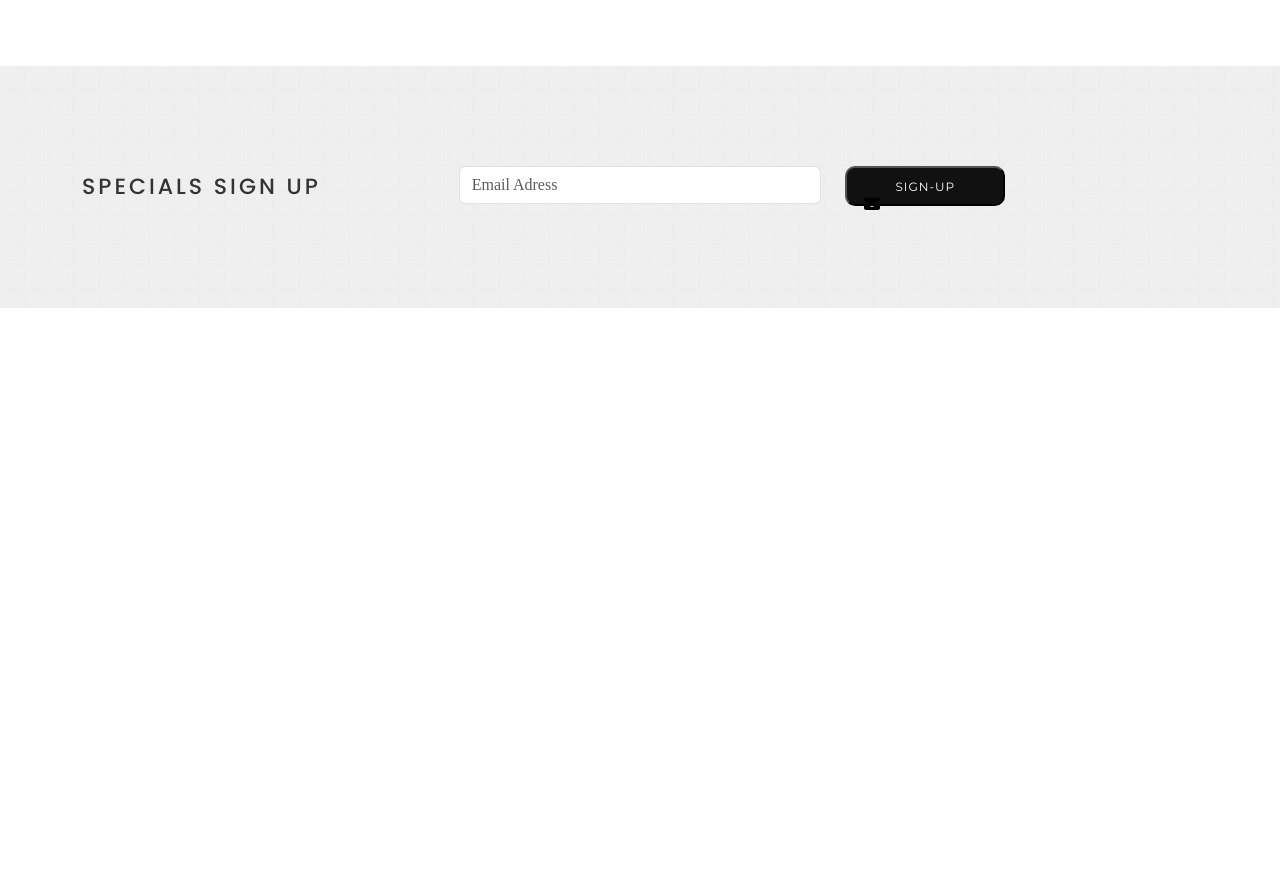
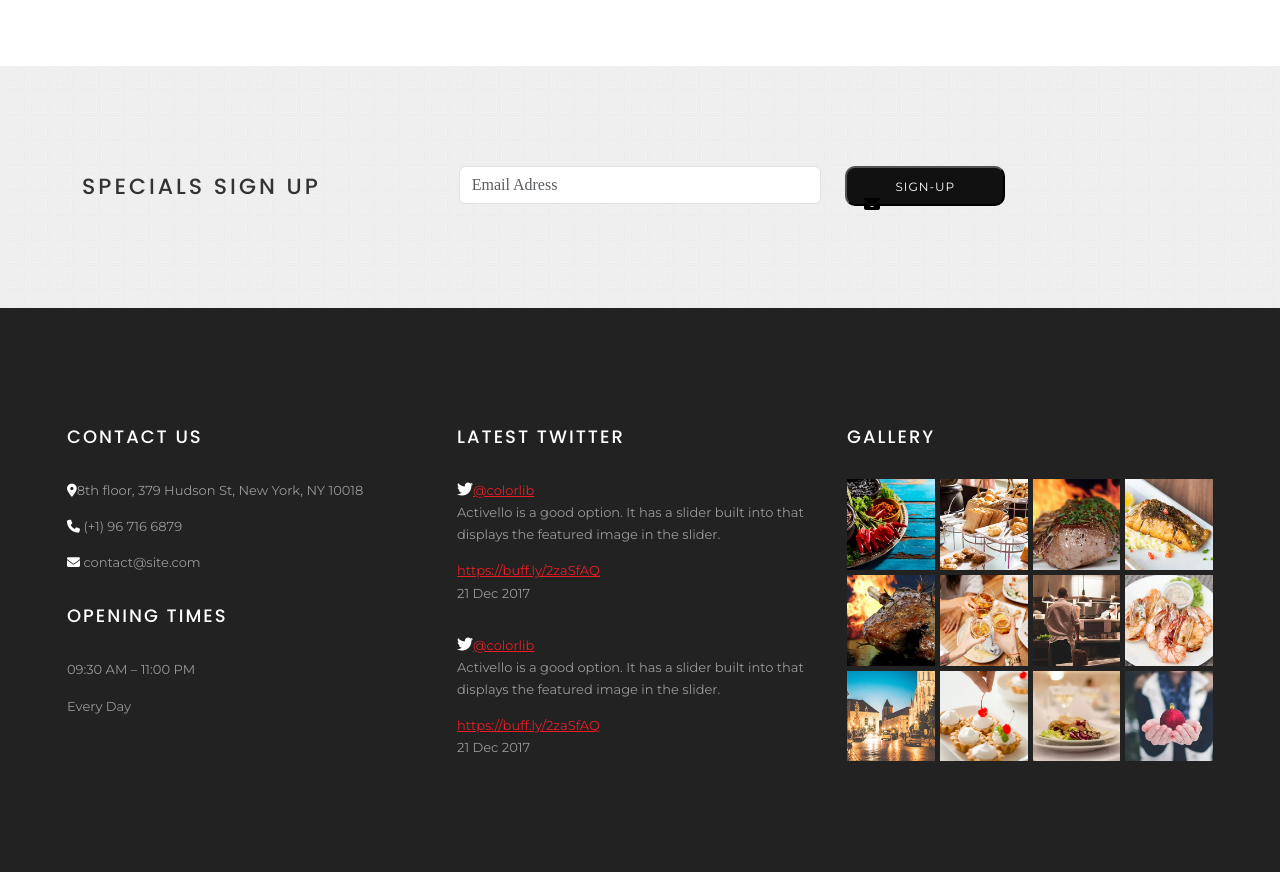
Before and after one commit to AytacEbilova/Restaurant-project, a plain HTML site: page index.html in a window 1280 px wide. Shown: the part 6576-7448 px from the top of the page. Before the commit the page ends 6884 px from the top, so only its background shows below. Drawn offline with nearby package versions, Linux system fonts and the light colour scheme.

Commit message:
footer-1 section completed

```diff
--- a/assests/sass/layout/_footer.scss
+++ b/assests/sass/layout/_footer.scss
@@ -0,0 +1,79 @@
+footer{
+    background-color: #222222;
+    padding: 100px 0;
+    .row{
+        .col-4{
+
+            ul{
+                li{
+                    font-family: Montserrat;
+                    font-weight: 400;
+                    font-size: 13px;
+                    color: #999999;
+                    line-height: 1.7;
+                    margin-bottom: 14px;
+                }
+            }
+            a{
+                font-family: Montserrat;
+                font-weight: 400;
+                font-size: 13px;
+                color: #ec1d25;
+                line-height: 1.7;
+            }
+            i{
+                color: $color-white;
+            }
+            h4{
+                font-family: Poppins;
+                font-weight: 500;
+                font-size: 18px;
+                color: white;
+                text-transform: uppercase;
+                letter-spacing: 2px;
+                margin-bottom:33px;
+                padding-top: 20px;
+
+            }
+            p{
+                font-family: Montserrat;
+                font-weight: 400;
+                font-size: 13px;
+                color: #999999;
+                line-height: 1.7;
+                margin-bottom: 14px;
+            }
+            .parent {
+                display: grid;
+                grid-template-columns: repeat(4, 1fr);
+                grid-template-rows: repeat(3, 1fr);
+                grid-column-gap: 5px;
+                grid-row-gap: 5px;
+
+
+                .div1 { grid-area: 1 / 1 / 2 / 2; }
+                .div2 { grid-area: 1 / 2 / 2 / 3; }
+                .div3 { grid-area: 1 / 3 / 2 / 4; }
+                .div4 { grid-area: 1 / 4 / 2 / 5; }
+                .div5 { grid-area: 2 / 1 / 3 / 2; }
+                .div6 { grid-area: 2 / 2 / 3 / 3; }
+                .div7 { grid-area: 2 / 3 / 3 / 4; }
+                .div8 { grid-area: 2 / 4 / 3 / 5; }
+                .div9 { grid-area: 3 / 1 / 4 / 2; }
+                .div10 { grid-area: 3 / 2 / 4 / 3; }
+                .div11 { grid-area: 3 / 3 / 4 / 4; }
+                .div12 { grid-area: 3 / 4 / 4 / 5; }
+            }
+            img{
+                width: 100%;
+                height: 100%;
+                background-size: cover;
+
+             }
+            img:hover{
+                background-color: red;
+             }
+
+        }
+    }
+}
--- a/assests/sass/pages/_home.scss
+++ b/assests/sass/pages/_home.scss
@@ -667,3 +667,5 @@
         }
     }
 //-------------------END SIGN-UP SECTION---------------------------------------------
+
+//-------------------START FOOTER SECT1----------------------------------------------
--- a/index.html
+++ b/index.html
@@ -352,6 +352,57 @@
             </div>
         </div>
     </section>
+    <!-- END SIGN-UP -->
+
+    <!-- START FOOTER-1 SECTION -->
+    <footer class="footer-sect1">
+        <div class="container">
+            <div class="row">
+                <div class="col-4 pt-50">
+                    <h4>CONTACT US</h4>
+                    <ul>
+                        <li><i class="fa-solid fa-location-dot"></i>8th floor, 379 Hudson St, New York, NY 10018</li>
+                        <li><i class="fa-solid fa-phone"></i> (+1) 96 716 6879</li>
+                        <li><i class="fa-solid fa-envelope"></i> contact@site.com </li>
+                    </ul>
+                    <h4>OPENING TIMES</h4>
+                    <p>09:30 AM – 11:00 PM</p>
+                    <p>Every Day</p>
+                </div>
+                <div class="col-4 pt-50">
+                    <h4>LATEST TWITTER</h4>
+                    <i class="fa-brands fa-twitter"><a href="">@colorlib</a></i>
+                    <p>Activello is a good option. It has a slider built into that displays the featured image in the slider.</p>
+                    <a href="">https://buff.ly/2zaSfAQ</a>
+                    <p>21 Dec 2017</p>
+                    <br>
+                    <i class="fa-brands fa-twitter"><a href="">@colorlib</a></i>
+                    <p>Activello is a good option. It has a slider built into that displays the featured image in the slider.</p>
+                    <a href="">https://buff.ly/2zaSfAQ</a>
+                    <p>21 Dec 2017</p>
+                </div>
+                <div class="col-4 pt-50">
+                    <h4>GALLERY</h4>
+                    <div class="parent">
+                        <div class="div1">
+                            <img src="./assests/images/photo-gallery-thumb-01.jpg.webp" alt=""> </div>
+                        <div class="div2"> <img src="./assests/images/photo-gallery-thumb-02.jpg.webp" alt=""></div>
+                        <div class="div3"><img src="./assests/images/photo-gallery-thumb-03.jpg.webp" alt=""> </div>
+                        <div class="div4"><img src="./assests/images/photo-gallery-thumb-04.jpg.webp" alt=""> </div>
+                        <div class="div5"><img src="./assests/images/photo-gallery-thumb-05.jpg.webp" alt=""></div>
+                        <div class="div6"><img src="./assests/images/photo-gallery-thumb-06.jpg.webp" alt=""> </div>
+                        <div class="div7"> <img src="./assests/images/photo-gallery-thumb-07.jpg.webp" alt=""></div>
+                        <div class="div8"><img src="./assests/images/photo-gallery-thumb-08.jpg.webp" alt=""> </div>
+                        <div class="div9"><img src="./assests/images/photo-gallery-thumb-09.jpg.webp" alt=""> </div>
+                        <div class="div10"><img src="./assests/images/photo-gallery-thumb-10.jpg.webp" alt=""> </div>
+                        <div class="div11"><img src="./assests/images/photo-gallery-thumb-11.jpg.webp" alt=""> </div>
+                        <div class="div12"><img src="./assests/images/photo-gallery-thumb-12.jpg.webp" alt=""> </div>
+                        </div>
+                </div>
+            </div>
+        </div>
+    </footer>
+    <!-- END FOOTER-1 SECTION -->
 
 
 
```
Also changed, not shown: assests/css/main.css, assests/images/photo-gallery-08.jpg.webp (added), assests/images/photo-gallery-thumb-01.jpg.webp (added), assests/images/photo-gallery-thumb-02.jpg.webp (added), assests/images/photo-gallery-thumb-03.jpg.webp (added), assests/images/photo-gallery-thumb-04.jpg.webp (added), assests/images/photo-gallery-thumb-05.jpg.webp (added), assests/images/photo-gallery-thumb-06.jpg.webp (added), assests/images/photo-gallery-thumb-07.jpg.webp (added), assests/images/photo-gallery-thumb-08.jpg.webp (added), assests/images/photo-gallery-thumb-09.jpg.webp (added), assests/images/photo-gallery-thumb-10.jpg.webp (added), assests/images/photo-gallery-thumb-11.jpg.webp (added), assests/images/photo-gallery-thumb-12.jpg.webp (added).
